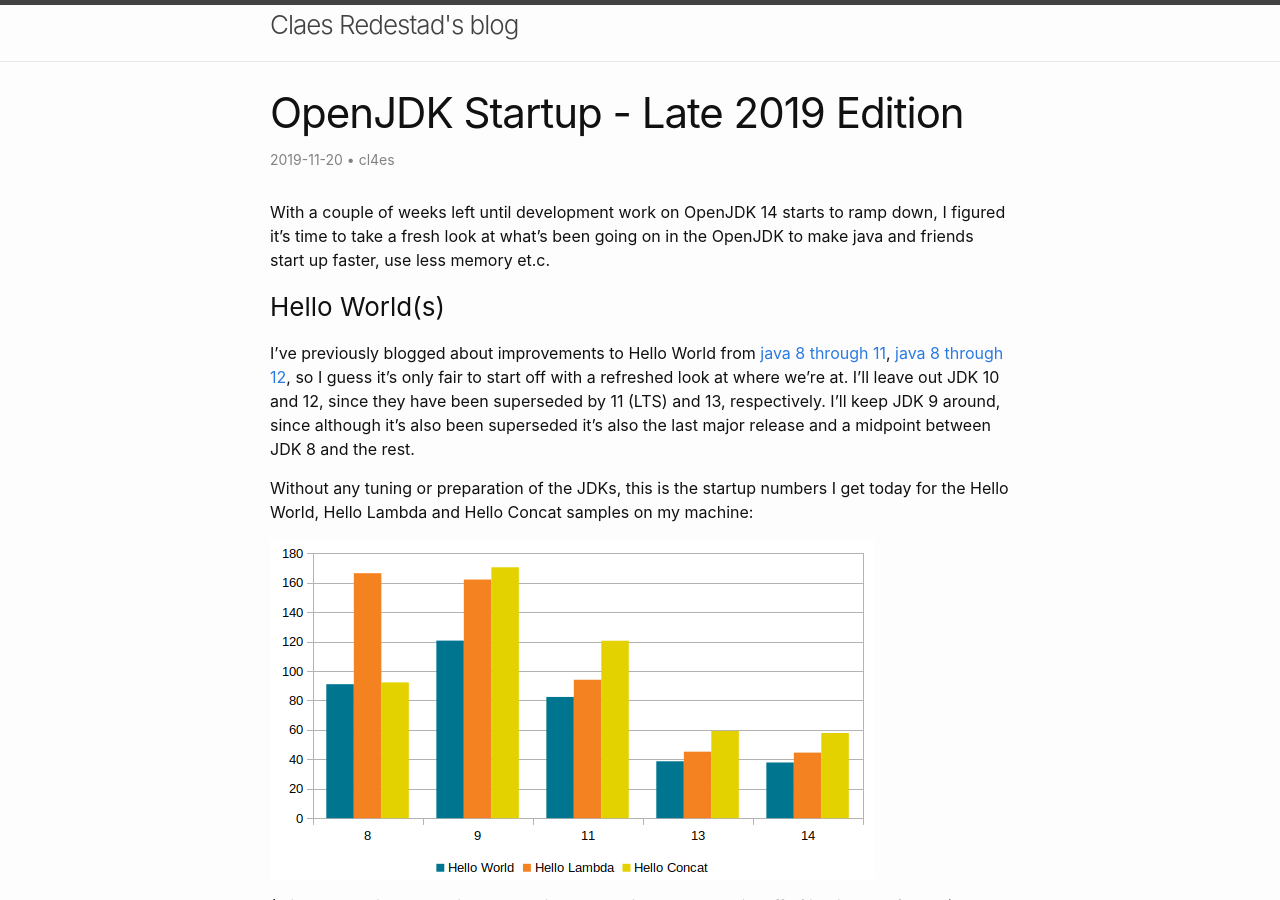
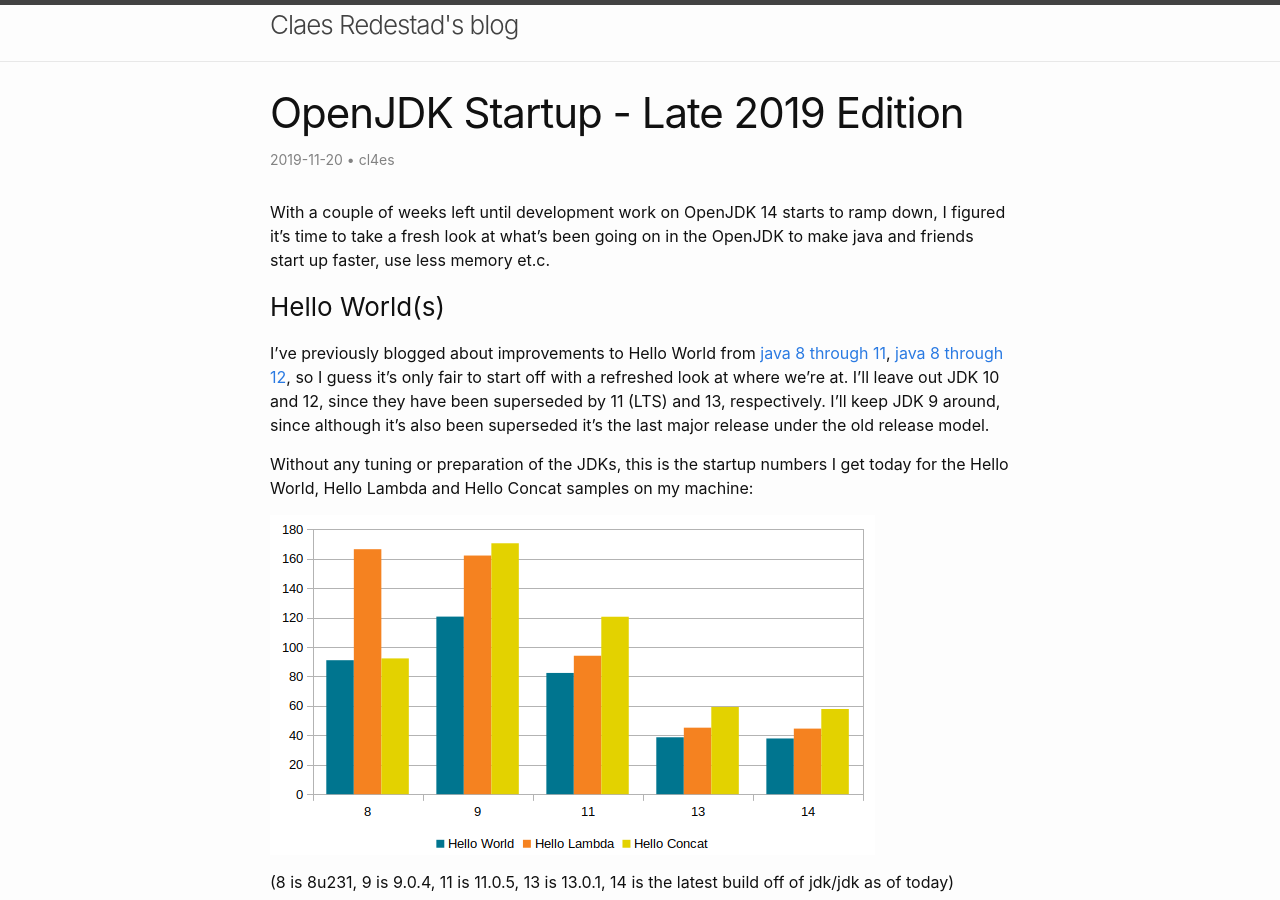
Before and after one commit to cl4es/cl4es.github.io, a Jekyll site: the page built from _posts/2019-11-20-OpenJDK-Startup-Update.md, in a window 1280 px wide and 900 px high. Built offline with Jekyll 4.4.1, drawn with Linux system fonts in a browser that asks for light colours; comment, search, counter and statistics services are not loaded.

Commit message:
startup update

```diff
--- a/_posts/2019-11-20-OpenJDK-Startup-Update.md
+++ b/_posts/2019-11-20-OpenJDK-Startup-Update.md
@@ -12,7 +12,7 @@ With a couple of weeks left until development work on OpenJDK 14 starts to ramp
 ### Hello World(s)
 
 I've previously blogged about improvements to Hello World from [java 8 through 11](https://cl4es.github.io/2018/11/29/OpenJDK-Startup-From-8-Through-11.html), [java 8 through 12](https://cl4es.github.io/2018/12/28/Preview-OpenJDK-12-Startup.html), so I guess
-it's only fair to start off with a refreshed look at where we're at. I'll leave out JDK 10 and 12, since they have been superseded by 11 (LTS) and 13, respectively. I'll keep JDK 9 around, since although it's also been superseded it's also the last major release and a midpoint between JDK 8 and the rest.
+it's only fair to start off with a refreshed look at where we're at. I'll leave out JDK 10 and 12, since they have been superseded by 11 (LTS) and 13, respectively. I'll keep JDK 9 around, since although it's also been superseded it's the last major release under the old release model.
 
 Without any tuning or preparation of the JDKs, this is the startup numbers I get today for the Hello World, Hello Lambda and Hello Concat samples on my machine:
 
```
